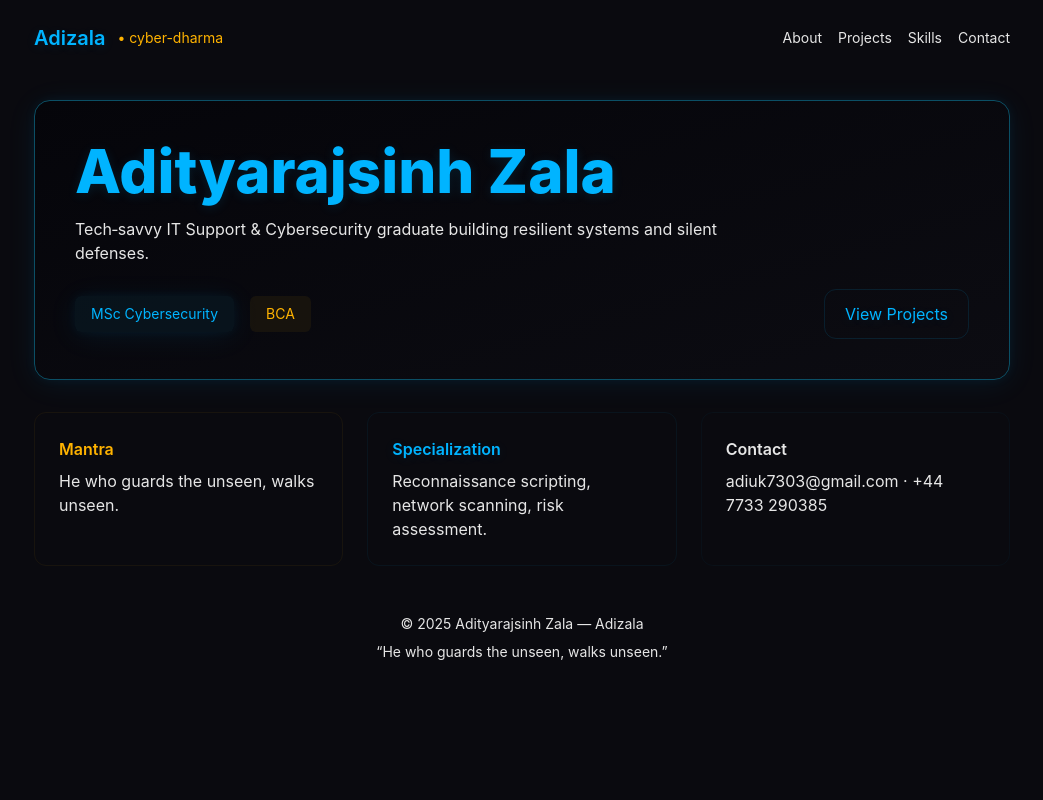
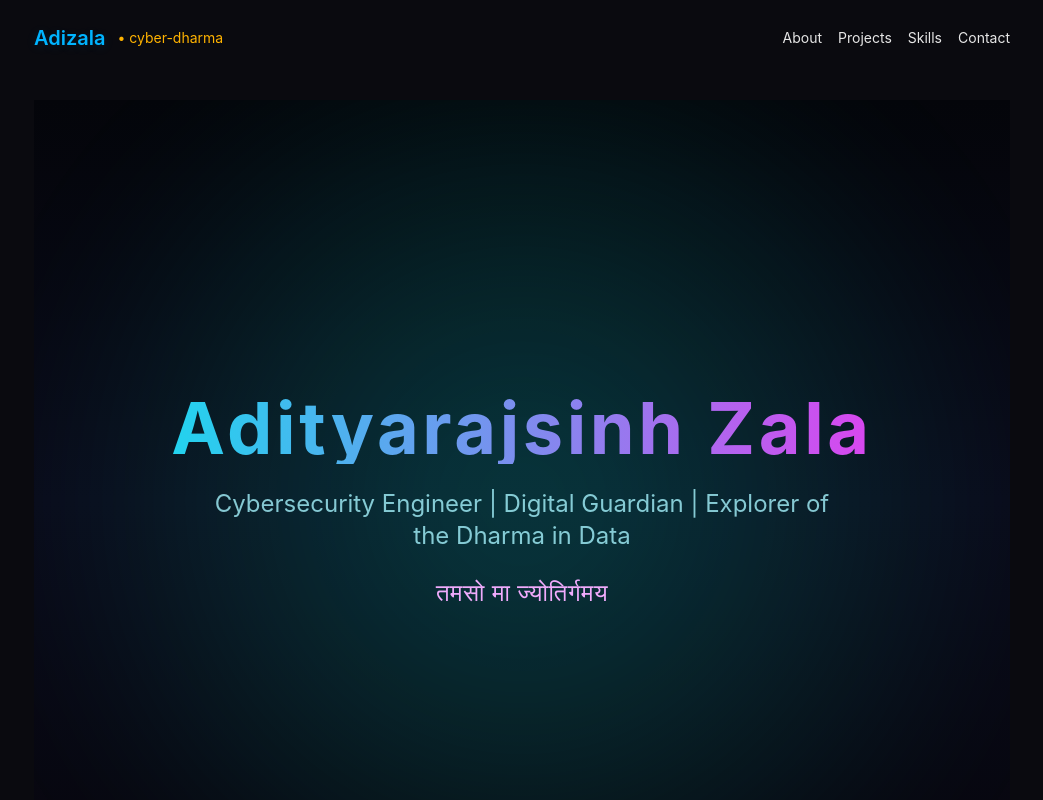
Before and after one commit to adiz777/adizala-portfolio, a React (Vite) app: page / in a window 1280 px wide. Shown: the top 800 px of the page, without its empty margins (118-1161 px from the left). Built offline with nearby package versions, Linux system fonts and the light colour scheme.

Commit message:
Refactor Home component with Framer Motion effects

```diff
--- a/src/pages/Home.jsx
+++ b/src/pages/Home.jsx
@@ -1,38 +1,53 @@
-import React from "react";
-import { Link } from "react-router-dom";
+import { motion } from "framer-motion";
 
-export default function Home(){
+export default function Home() {
   return (
-    <section className="grid gap-8">
-      <div className="bg-gradient-to-br from-[#05050a] to-[#0c0c12] rounded-2xl p-10 glow border border-[#0b4f65]">
-        <h1 className="text-4xl md:text-6xl font-extrabold neon-text">Adityarajsinh Zala</h1>
-        <p className="mt-4 text-[var(--subtle)] max-w-2xl">
-          Tech‑savvy IT Support & Cybersecurity graduate building resilient systems and silent defenses.
-        </p>
+    <div className="relative min-h-screen overflow-hidden text-center text-gray-100 bg-gradient-to-b from-[#04050a] via-[#0a0a1a] to-[#07060d]">
+      {/* Animated background glow */}
+      <motion.div
+        className="absolute inset-0 bg-[radial-gradient(circle_at_center,_#00ffe0_0%,_transparent_70%)] opacity-20 blur-3xl"
+        animate={{ scale: [1, 1.2, 1] }}
+        transition={{ repeat: Infinity, duration: 10 }}
+      />
 
-        <div className="mt-6 flex flex-wrap items-center gap-4">
-          <span className="px-4 py-2 rounded-md bg-[rgba(0,180,255,0.06)] text-[var(--neon)] text-sm glow">MSc Cybersecurity</span>
-          <span className="px-4 py-2 rounded-md bg-[rgba(255,179,0,0.06)] text-[var(--gold)] text-sm">BCA</span>
-          <Link to="/projects" className="ml-auto inline-block px-5 py-3 rounded-xl neon-text border border-[rgba(0,180,255,0.12)] hover:bg-[rgba(0,180,255,0.04)]">View Projects</Link>
-        </div>
+      {/* Hero Section */}
+      <div className="relative z-10 flex flex-col items-center justify-center h-screen space-y-6">
+        <motion.h1
+          className="text-5xl md:text-7xl font-bold tracking-wider text-transparent bg-clip-text bg-gradient-to-r from-cyan-400 to-fuchsia-500"
+          initial={{ opacity: 0, y: 40 }}
+          animate={{ opacity: 1, y: 0 }}
+          transition={{ duration: 1 }}
+        >
+          Adityarajsinh Zala
+        </motion.h1>
+
+        <motion.p
+          className="text-lg md:text-2xl text-cyan-200/80 max-w-2xl px-4"
+          initial={{ opacity: 0 }}
+          animate={{ opacity: 1 }}
+          transition={{ delay: 0.5 }}
+        >
+          Cybersecurity Engineer | Digital Guardian | Explorer of the Dharma in Data
+        </motion.p>
+
+        <motion.div
+          className="text-xl md:text-2xl font-sans text-fuchsia-300 tracking-wide"
+          initial={{ opacity: 0 }}
+          animate={{ opacity: 1 }}
+          transition={{ delay: 1 }}
+        >
+          तमसो मा ज्योतिर्गमय
+        </motion.div>
       </div>
 
-      <div className="grid md:grid-cols-3 gap-6">
-        <div className="p-6 rounded-xl border border-[rgba(255,179,0,0.06)]">
-          <h3 className="font-semibold gold-accent">Mantra</h3>
-          <p className="mt-2 text-[var(--subtle)]">He who guards the unseen, walks unseen.</p>
-        </div>
-
-        <div className="p-6 rounded-xl border border-[rgba(0,180,255,0.06)]">
-          <h3 className="font-semibold neon-text">Specialization</h3>
-          <p className="mt-2 text-[var(--subtle)]">Reconnaissance scripting, network scanning, risk assessment.</p>
-        </div>
-
-        <div className="p-6 rounded-xl border border-[rgba(0,180,255,0.04)]">
-          <h3 className="font-semibold">Contact</h3>
-          <p className="mt-2 text-[var(--subtle)]">adiuk7303@gmail.com · +44 7733 290385</p>
-        </div>
-      </div>
-    </section>
+      {/* Subtle glowing footer */}
+      <motion.div
+        className="absolute bottom-6 left-1/2 -translate-x-1/2 text-xs text-gray-500"
+        animate={{ opacity: [0.5, 1, 0.5] }}
+        transition={{ repeat: Infinity, duration: 4 }}
+      >
+        Om Shanti 🕉️
+      </motion.div>
+    </div>
   );
 }
```
